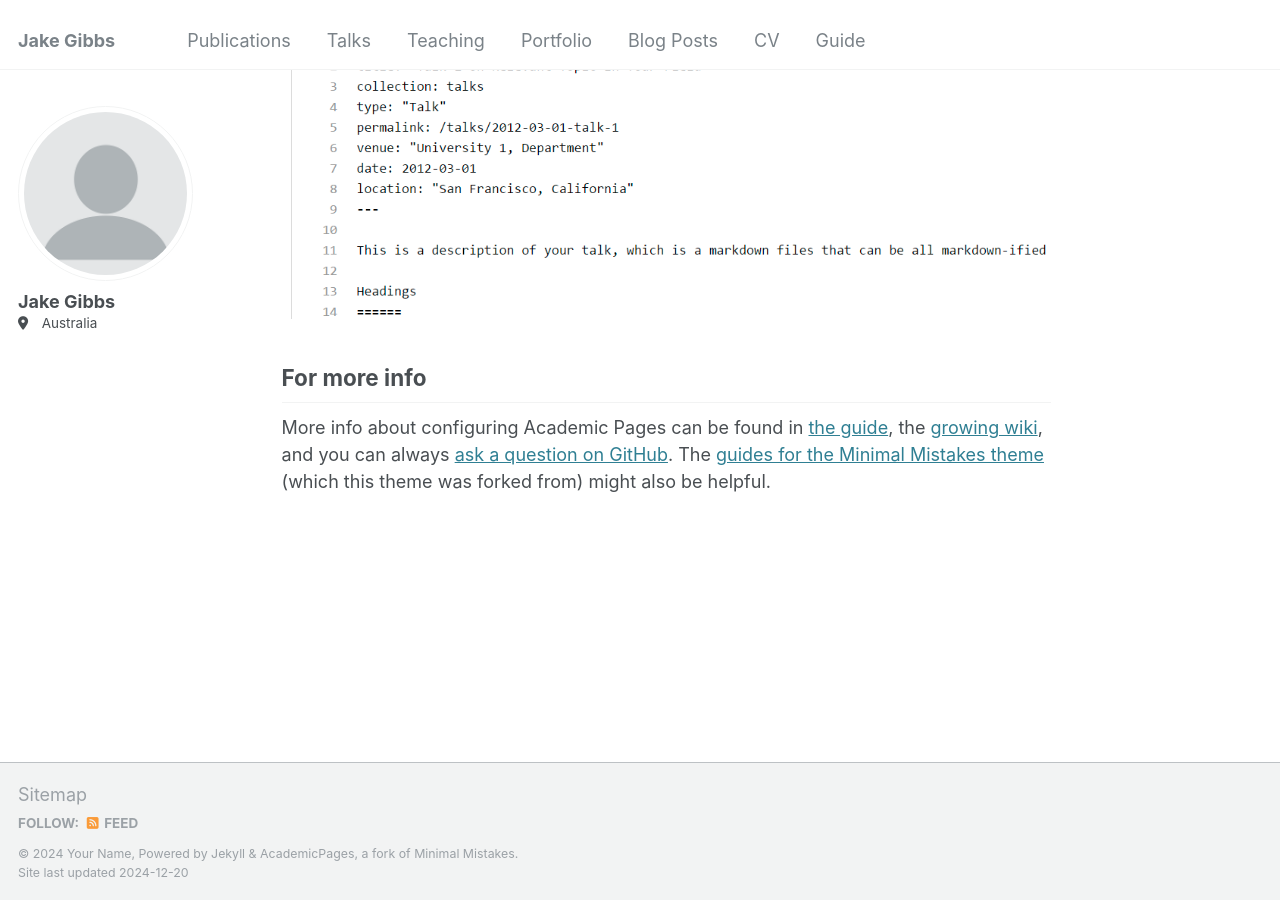
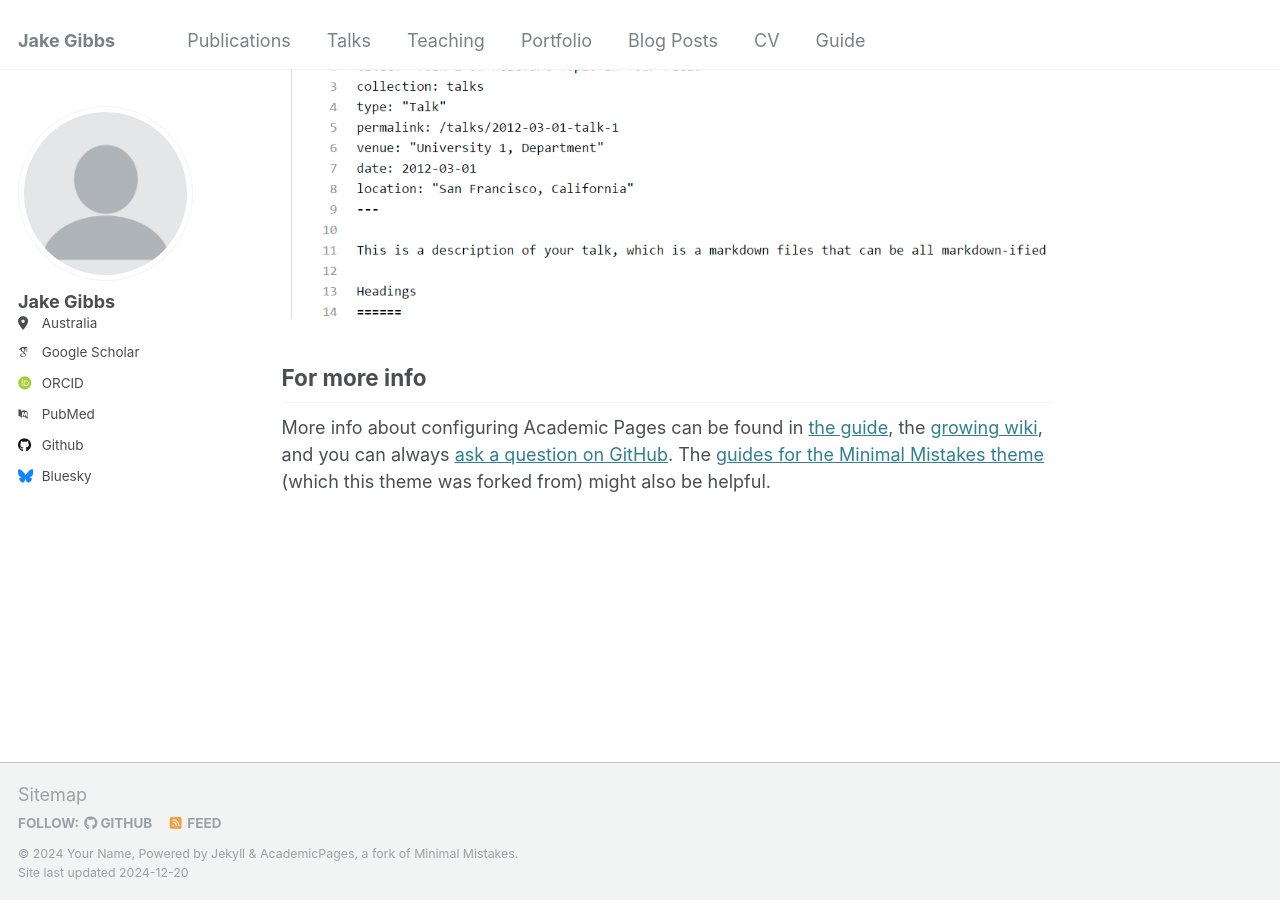
Before and after one commit to jacobsgibbs/jakegibbs.com, a Jekyll site: the page built from _pages/about.md, in a window 1280 px wide and 900 px high, scrolled down 2643 px. Built offline with Jekyll 4.4.1, drawn with Linux system fonts in a browser that asks for light colours; some web fonts are replaced.

Commit message:
Update _config.yml

```diff
--- a/_config.yml
+++ b/_config.yml
@@ -7,7 +7,7 @@
 # server process.
 
 # Basic Site Settings
-locale                   : "en-AU"
+locale                   : "en-US"
 title                    : "Jake Gibbs"
 title_separator          : "-"
 name                     : &name "Your Name"
@@ -32,11 +32,11 @@ author:
 
   # Academic websites
   arxiv            : # URL - Update with the correct link to your profile
-  googlescholar    : #"https://scholar.google.com/citations?user=PS_CX0AAAAAJ"
+  googlescholar    : "https://scholar.google.com/citations?user=PS_CX0AAAAAJ"
   impactstory      : # URL
-  orcid            : #"http://orcid.org/yourorcidurl"
+  orcid            : "http://orcid.org/yourorcidurl"
   semantic         : # URL
-  pubmed           : #"https://www.ncbi.nlm.nih.gov/pubmed/?term=john+snow"
+  pubmed           : "https://www.ncbi.nlm.nih.gov/pubmed/?term=john+snow"
   researchgate     : # URL
   scopus           : # URL
 
@@ -44,12 +44,12 @@ author:
   bitbucket        : # Username - Update with your username on the site
   codepen          : # Username
   dribbble         : # Username
-  github           : #"academicpages"
+  github           : "academicpages"
   kaggle           : # Username
   stackoverflow    : # User number or user number and name (i.e., use "1" or "1/jeff-atwood")
 
   # Social media
-  bluesky          : #"bsky.app" # Replace this with you Bluesky username
+  bluesky          : "bsky.app" # Replace this with you Bluesky username
   facebook         : # Username
   flickr           : # Username
   foursquare       : # Username
```
